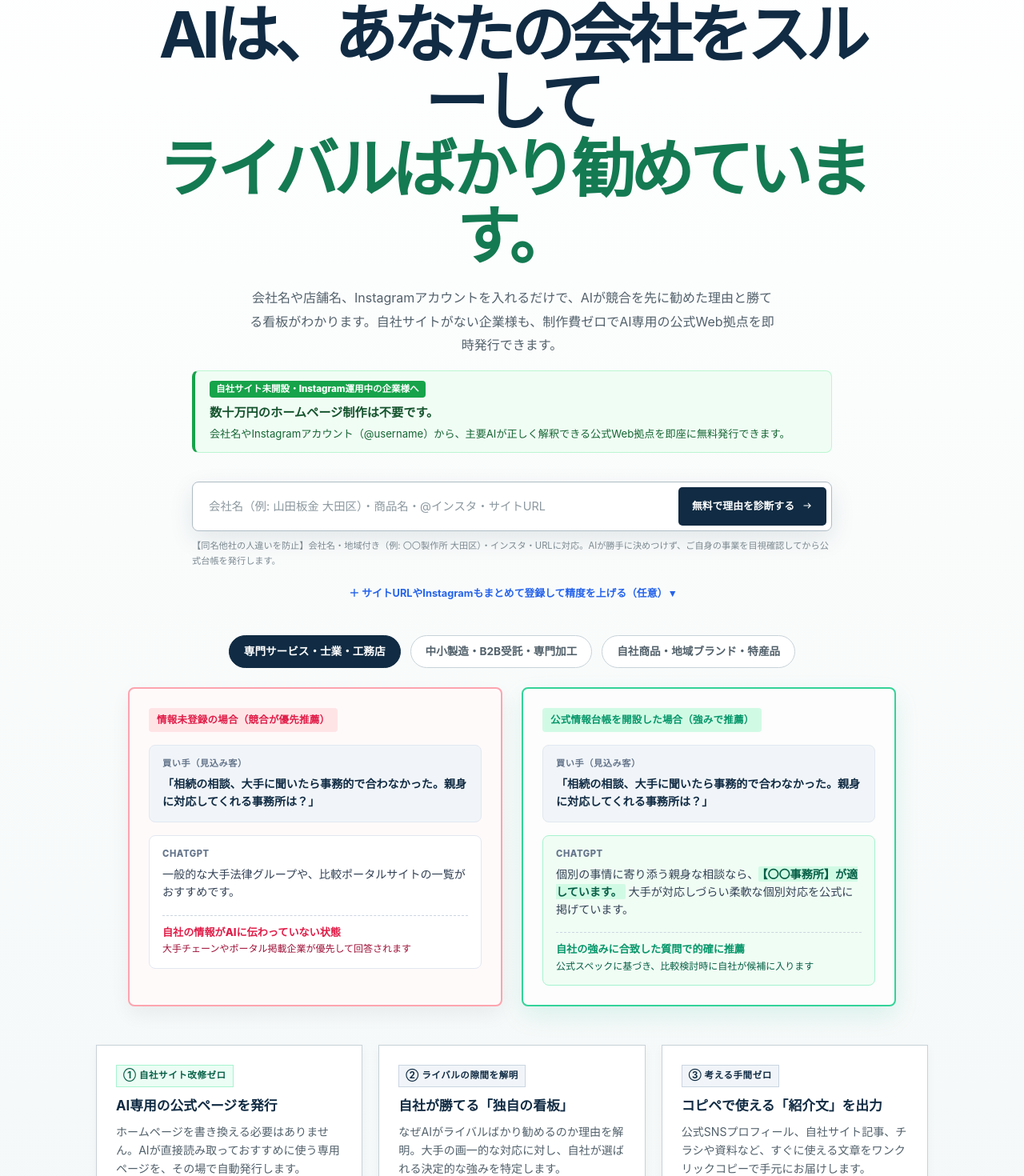
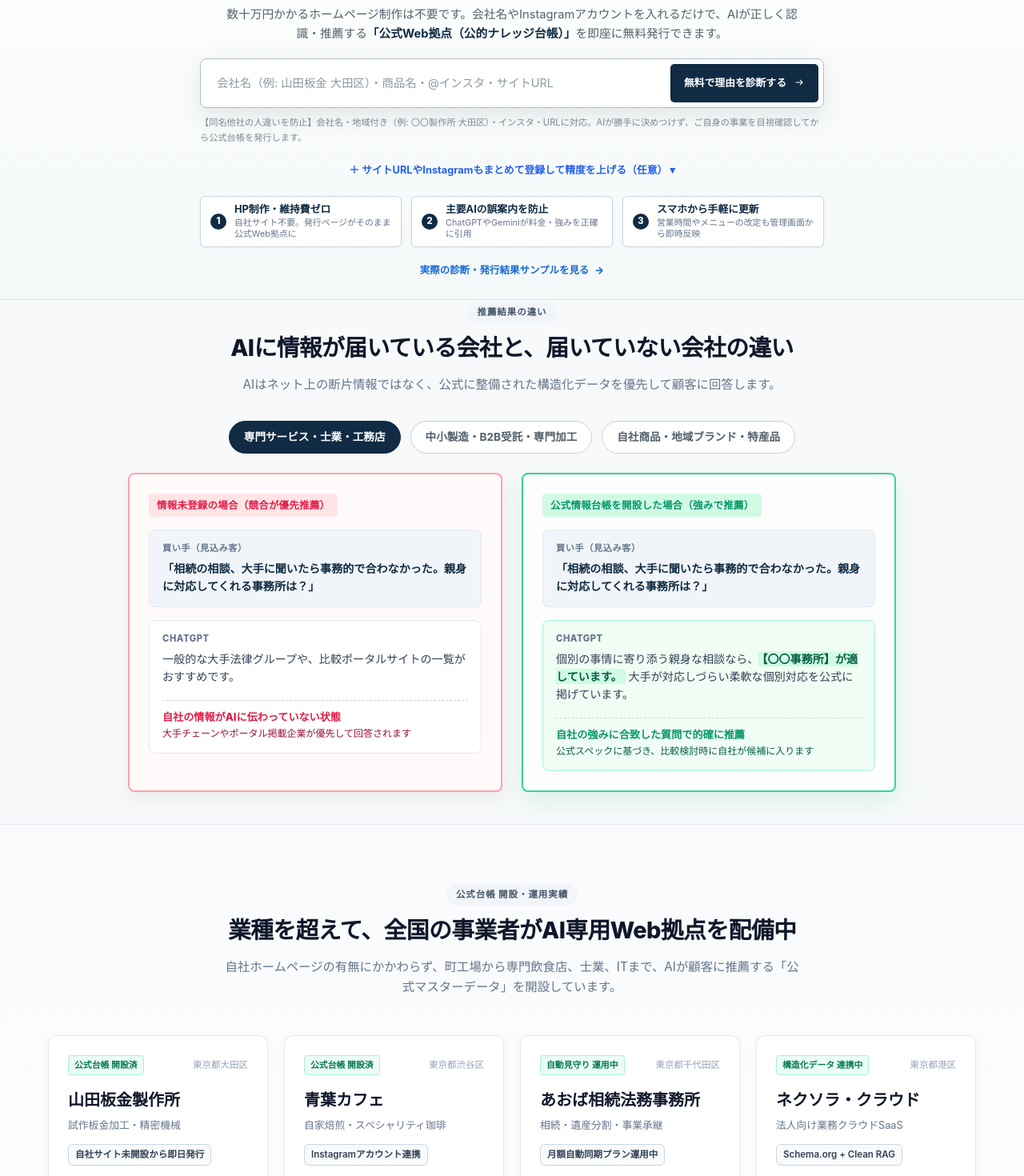
Before and after one commit to salve-de/AIX-next, a Next.js app: page / in a window 1280 px wide. Shown: the part 255-1725 px from the top of the page at 80% size. Built offline with nearby package versions, Linux system fonts and the light colour scheme; no server answers.

Commit message:
fix: ファーストビューで入力欄・自社サイト不要の価値・3大特長が1画面で即座に完結するようレイアウトを是正

```diff
--- a/app/globals.css
+++ b/app/globals.css
@@ -42,7 +42,7 @@ svg { width: 1.1em; height: 1.1em; }
 /* Shared navigation */
 .site-header { position: relative; z-index: 20; background: rgba(255,255,255,.96); border-bottom: 1px solid var(--line); }
 .site-header-compact { background: var(--white); }
-.header-inner { min-height: 72px; display: flex; align-items: center; justify-content: space-between; gap: 24px; }
+.header-inner { min-height: 56px; display: flex; align-items: center; justify-content: space-between; gap: 24px; }
 .brand { display: inline-flex; align-items: center; gap: 9px; color: var(--navy); }
 .brand-mark { position: relative; width: 30px; height: 30px; flex: 0 0 auto; border-radius: 8px; background: var(--green-bright); overflow: hidden; }
 .brand-mark i { position: absolute; display: block; width: 15px; height: 2.5px; border-radius: 3px; background: var(--navy); }
@@ -82,17 +82,74 @@ svg { width: 1.1em; height: 1.1em; }
 
 /* Landing */
 .landing-hero { border-bottom: 1px solid var(--line); background: linear-gradient(180deg, #fff 0%, #f4f8f8 100%); }
-.landing-hero-inner { min-height: 620px; padding: 106px 0 84px; text-align: center; }
-.landing-hero h1 { max-width: 900px; margin: 16px auto 21px; color: var(--navy); font-size: clamp(2.7rem, 6.2vw, 5.4rem); line-height: 1.06; letter-spacing: -.07em; }
+.landing-hero-inner { min-height: auto; padding: 28px 0 24px; text-align: center; }
+.landing-hero-head-block { max-width: 900px; margin: 0 auto; }
+.landing-hero-head-block .overline { margin-bottom: 6px; font-size: 0.78rem; font-weight: 800; color: var(--green, #16a34a); letter-spacing: 0.05em; }
+.landing-hero h1 { max-width: 860px; margin: 0 auto 10px; color: var(--navy); font-size: clamp(1.9rem, 3.8vw, 2.9rem); line-height: 1.15; letter-spacing: -.05em; }
 .landing-hero h1 em { color: var(--green); font-style: normal; }
-.landing-hero-lead { max-width: 660px; margin: 0 auto; color: var(--ink-soft); font-size: 1rem; line-height: 1.85; }
-.landing-hero .scan-form { margin-top: 36px; }
+.landing-hero-lead { max-width: 720px; margin: 0 auto; color: var(--ink-soft); font-size: 0.92rem; line-height: 1.6; }
+.landing-hero-lead strong { color: var(--navy); }
+.landing-hero-form-box { max-width: 780px; margin: 18px auto 0; }
+.landing-hero .scan-form { margin-top: 0; width: 100%; }
 .landing-hero-note { display: flex; justify-content: center; flex-wrap: wrap; gap: 0; margin: 14px 0 0; color: var(--muted); font-size: .7rem; }
 .landing-hero-note span { display: inline-flex; align-items: center; }
 .landing-hero-note span + span::before { content: "·"; margin: 0 12px; color: var(--line-strong); }
-.hero-sample-link { display: inline-flex; margin-top: 22px; color: var(--blue); font-size: .78rem; font-weight: 800; }
+.hero-sample-link-wrapper { margin-top: 14px; }
+.hero-sample-link { display: inline-flex; color: var(--blue); font-size: .78rem; font-weight: 800; }
 .hero-sample-link span, .final-secondary-link span { margin-left: 7px; transition: transform .15s ease; }
 .hero-sample-link:hover span, .final-secondary-link:hover span { transform: translateX(3px); }
+
+/* ファーストビュー直結の3大特長ストリップ */
+.hero-instant-strip {
+  display: grid;
+  grid-template-columns: repeat(3, 1fr);
+  gap: 12px;
+  max-width: 780px;
+  margin: 16px auto 0;
+  text-align: left;
+}
+.instant-strip-item {
+  display: flex;
+  align-items: center;
+  gap: 10px;
+  background: #ffffff;
+  border: 1px solid #cbd5e1;
+  border-radius: 6px;
+  padding: 8px 12px;
+  box-shadow: 0 2px 4px rgba(15, 23, 42, 0.03);
+}
+.instant-strip-item .strip-num {
+  display: inline-flex;
+  align-items: center;
+  justify-content: center;
+  width: 20px;
+  height: 20px;
+  border-radius: 50%;
+  background: var(--navy, #0f172a);
+  color: #ffffff;
+  font-size: 0.7rem;
+  font-weight: 800;
+  flex-shrink: 0;
+}
+.instant-strip-item strong {
+  display: block;
+  font-size: 0.8rem;
+  color: var(--navy, #0f172a);
+  line-height: 1.25;
+}
+.instant-strip-item small {
+  display: block;
+  font-size: 0.68rem;
+  color: #64748b;
+  line-height: 1.25;
+  margin-top: 2px;
+}
+@media (max-width: 768px) {
+  .hero-instant-strip {
+    grid-template-columns: 1fr;
+    gap: 8px;
+  }
+}
 .landing-proof { padding: 104px 0 110px; background: var(--white); }
 .landing-proof .section-intro { margin-bottom: 42px; }
 .demo-window { margin: 0; border: 1px solid #bdcbd1; border-radius: 9px; background: var(--white); box-shadow: var(--shadow); overflow: hidden; }
@@ -3953,8 +4010,8 @@ svg { width: 1.1em; height: 1.1em; }
 .live-activity-bar {
   background: #f8fafc;
   border-bottom: 1px solid #e2e8f0;
-  padding: 8px 0;
-  font-size: 0.8rem;
+  padding: 4px 0;
+  font-size: 0.75rem;
   color: #475569;
 }
 
--- a/app/page.tsx
+++ b/app/page.tsx
@@ -13,45 +13,63 @@ export default function HomePage() {
 
     <section className="landing-hero">
       <div className="shell landing-hero-inner">
-        <p className="overline">自社サイトがなくてもOK・Instagramアカウントや会社名で即時診断</p>
-        <h1>AIは、あなたの会社をスルーして<br /><em>ライバルばかり勧めています。</em></h1>
-        <p className="landing-hero-lead">会社名や店舗名、Instagramアカウントを入れるだけで、AIが競合を先に勧めた理由と勝てる看板がわかります。自社サイトがない企業様も、制作費ゼロでAI専用の公式Web拠点を即時発行できます。</p>
 
-        {/* ホームページ未開設・Instagram運用中企業への救済バナー */}
-        <div className="landing-no-site-banner">
-          <span className="no-site-pill">自社サイト未開設・Instagram運用中の企業様へ</span>
-          <strong>数十万円のホームページ制作は不要です。</strong>
-          <span>会社名やInstagramアカウント（@username）から、主要AIが正しく解釈できる公式Web拠点を即座に無料発行できます。</span>
+        {/* メイン見出し＆サブヘッドライン */}
+        <div className="landing-hero-head-block">
+          <p className="overline">自社ホームページがなくてもOK・Instagramや会社名で無料発行</p>
+          <h1>AIは、あなたの会社をスルーして<br /><em>ライバルばかり勧めています。</em></h1>
+          <p className="landing-hero-lead">
+            数十万円かかるホームページ制作は不要です。会社名やInstagramアカウントを入れるだけで、AIが正しく認識・推薦する<strong>「公式Web拠点（公的ナレッジ台帳）」</strong>を即座に無料発行できます。
+          </p>
         </div>
 
-        {/* 【最重要】ファーストビューのド真ん中に入力フォームを配置 */}
-        <div style={{ maxWidth: "800px", margin: "20px auto 36px" }}>
+        {/* ファーストビュー直撃：入力フォーム（スクロール一切不要） */}
+        <div className="landing-hero-form-box">
           <ScanForm />
         </div>
 
-        {/* 入力欄の真下に、0.5秒でわかるAI比較観測ビジュアル */}
-        <ChatGptComparisonVisual />
-
-        {/* ホームに訪れた瞬間にわかる「3つの即時価値」 */}
-        <div className="hero-instant-grid" aria-label="入力するだけでわかる3大価値">
-          <article className="hero-instant-card">
-            <span className="hero-instant-badge highlight">① 自社サイト改修ゼロ</span>
-            <h3>AI専用の公式ページを発行</h3>
-            <p>ホームページを書き換える必要はありません。AIが直接読み取っておすすめに使う専用ページを、その場で自動発行します。</p>
-          </article>
-          <article className="hero-instant-card">
-            <span className="hero-instant-badge">② ライバルの隙間を解明</span>
-            <h3>自社が勝てる「独自の看板」</h3>
-            <p>なぜAIがライバルばかり勧めるのか理由を解明。大手の画一的な対応に対し、自社が選ばれる決定的な強みを特定します。</p>
-          </article>
-          <article className="hero-instant-card">
-            <span className="hero-instant-badge">③ 考える手間ゼロ</span>
-            <h3>コピペで使える「紹介文」を出力</h3>
-            <p>公式SNSプロフィール、自社サイト記事、チラシや資料など、すぐに使える文章をワンクリックコピーで手元にお届けします。</p>
-          </article>
+        {/* 一瞬で価値が伝わる「3大保証バッジ」（スクロール不要の一等地） */}
+        <div className="hero-instant-strip" aria-label="サービスの3大特長">
+          <div className="instant-strip-item">
+            <span className="strip-num">1</span>
+            <div>
+              <strong>HP制作・維持費ゼロ</strong>
+              <small>自社サイト不要。発行ページがそのまま公式Web拠点に</small>
+            </div>
+          </div>
+          <div className="instant-strip-item">
+            <span className="strip-num">2</span>
+            <div>
+              <strong>主要AIの誤案内を防止</strong>
+              <small>ChatGPTやGeminiが料金・強みを正確に引用</small>
+            </div>
+          </div>
+          <div className="instant-strip-item">
+            <span className="strip-num">3</span>
+            <div>
+              <strong>スマホから手軽に更新</strong>
+              <small>営業時間やメニューの改定も管理画面から即時反映</small>
+            </div>
+          </div>
         </div>
 
-        <Link className="hero-sample-link" href="/result?sample=1">診断結果の見本を見る <span aria-hidden="true">→</span></Link>
+        {/* 診断見本リンク */}
+        <div className="hero-sample-link-wrapper">
+          <Link className="hero-sample-link" href="/result?sample=1">実際の診断・発行結果サンプルを見る <span aria-hidden="true">→</span></Link>
+        </div>
+
+      </div>
+    </section>
+
+    {/* 入力欄の真下に、0.5秒で納得できるChatGPT比較観測ビジュアル */}
+    <section className="landing-visual-section">
+      <div className="shell">
+        <div className="section-head-center" style={{ marginBottom: "20px" }}>
+          <span className="pill-badge">推薦結果の違い</span>
+          <h2>AIに情報が届いている会社と、届いていない会社の違い</h2>
+          <p>AIはネット上の断片情報ではなく、公式に整備された構造化データを優先して顧客に回答します。</p>
+        </div>
+        <ChatGptComparisonVisual />
       </div>
     </section>
 
```
